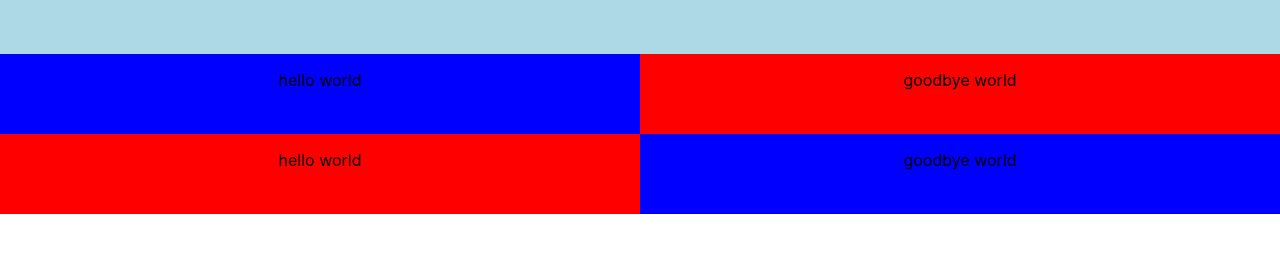
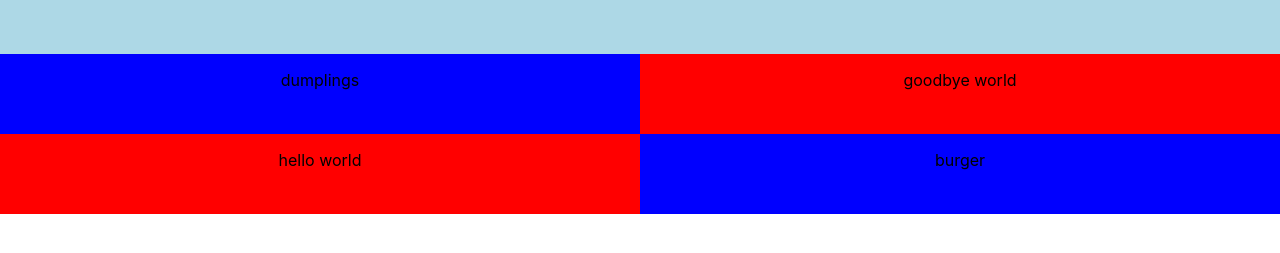
Before and after one commit to weiqixu05/recipes, a React (Create React App) app: page /collection in a window 1280 px wide. Shown: the part 237-490 px from the top of the page. Built offline with nearby package versions, Linux system fonts and the light colour scheme.

Commit message:
corrected alternation

```diff
--- a/src/frontend/pages/Collection/Collection.jsx
+++ b/src/frontend/pages/Collection/Collection.jsx
@@ -14,16 +14,29 @@ export default function Collection(){
             </div>
             {
                 [...recipeData].map((recipe,i)=>{
+                    if(i%2==0){
                         return(
                         <div className="recipe-body" key={i}>
-                        <div className={i%2==0?"recipe-text":"recipe-image"}>
-                            <p>hello world</p>
+                            <div className="recipe-text">
+                                <p>{recipe.name}</p>
                             </div>
-                        <div className={i%2==0?"recipe-image":"recipe-text"}>
+                            <div className="recipe-image">
                                 <p>goodbye world</p>
                             </div>
                         </div>
                         )
+                    } else{
+                        return(
+                            <div className="recipe-body" key={i}>
+                                <div className="recipe-image">
+                                    <p>hello world</p>
+                                </div>
+                                <div className="recipe-text">
+                                    <p>{recipe.name}</p>
+                                </div>
+                            </div>
+                            )
+                        }
                     }
                 )
             }
```
Lines whose indentation alone changed are shown as unchanged.
